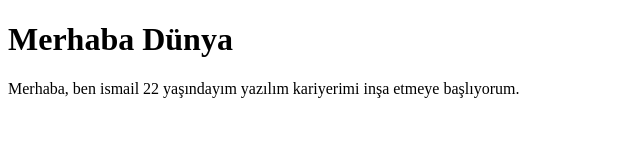
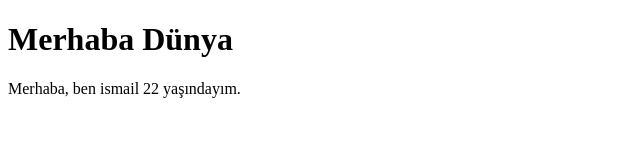
Before and after one commit to ismailhkk/ismailhkk.github.io, a plain HTML site: page index.html in a window 1280 px wide. Shown: the whole page, without its empty margins (0-640 px from the left). Drawn offline with Linux system fonts and the light colour scheme.

Commit message:
index.html

```diff
--- a/index.html
+++ b/index.html
@@ -7,6 +7,6 @@
 </head>
 <body>
 <h1>Merhaba Dünya</h1>
-<p>Merhaba, ben ismail 22 yaşındayım yazılım kariyerimi inşa etmeye başlıyorum.</p>
+<p>Merhaba, ben ismail 22 yaşındayım.</p>
 </body>
 </html>
```
